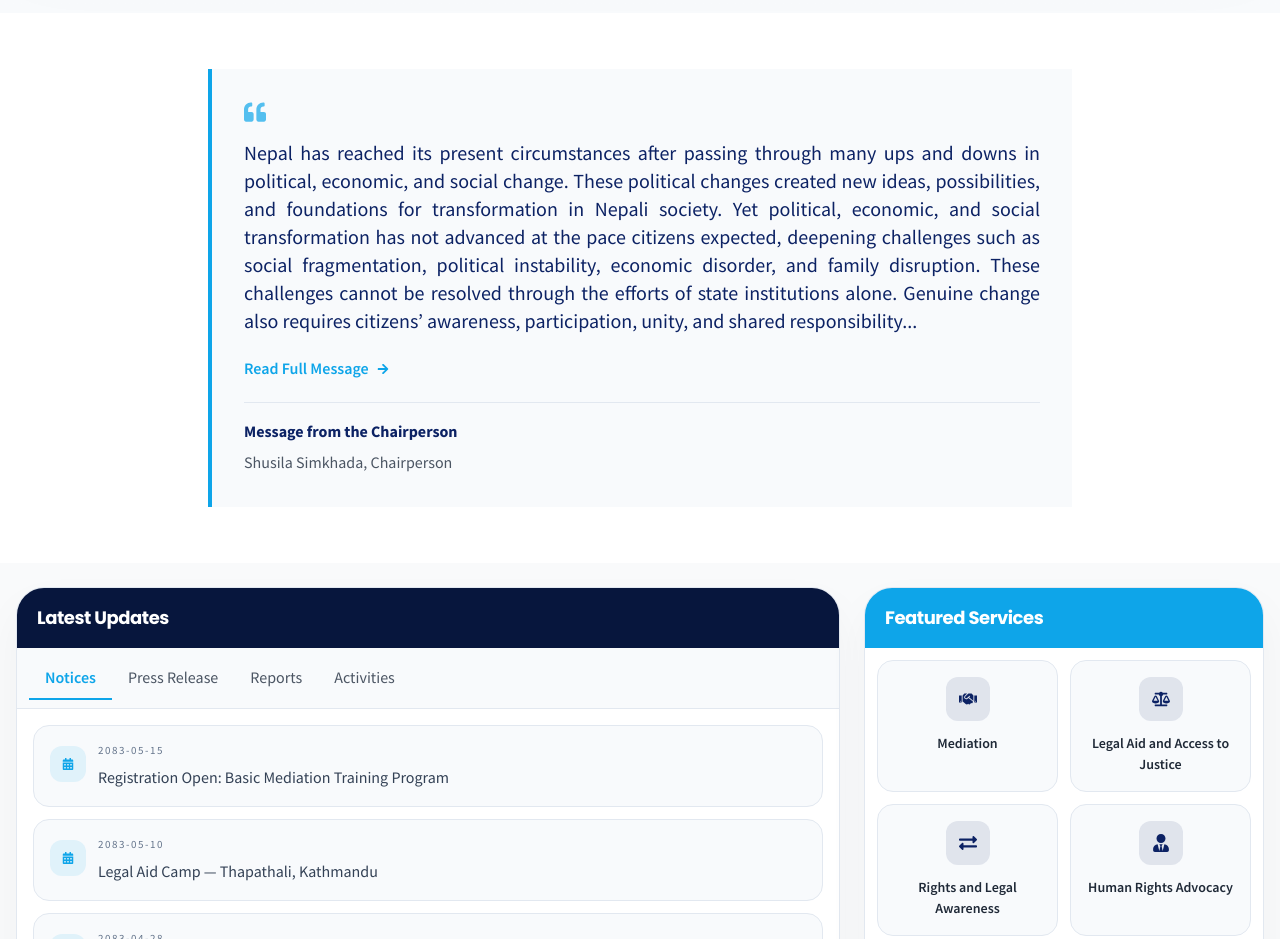
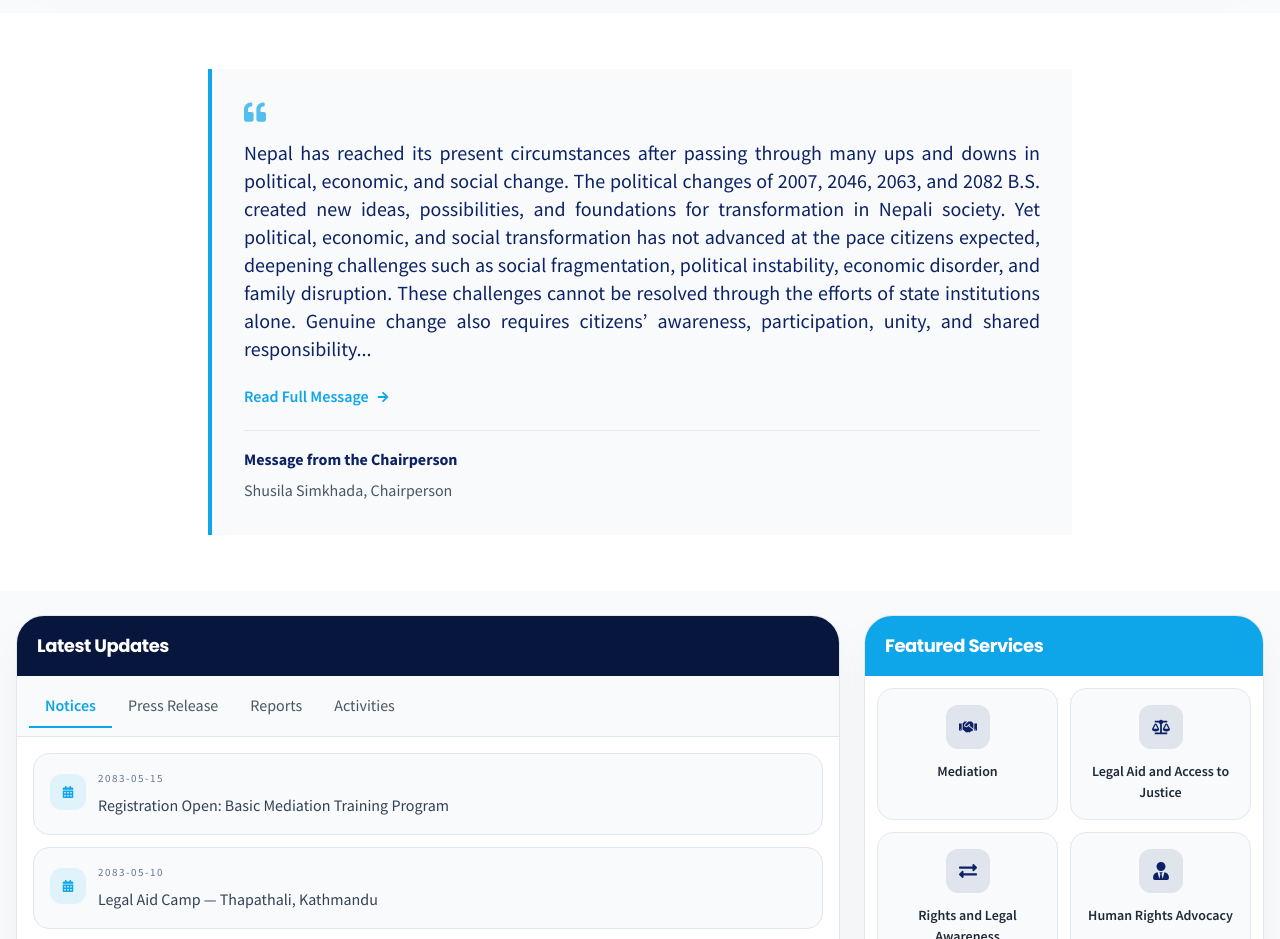
Before and after one commit to AbaeNeupane/REPC-Nepal, a React (Vite) app: page / in a window 1280 px wide. Shown: the part 2040-2979 px from the top of the page. Built offline with nearby package versions, Linux system fonts and the light colour scheme.

Commit message:
minor change

```diff
--- a/src/components/ChairpersonMessage.jsx
+++ b/src/components/ChairpersonMessage.jsx
@@ -14,7 +14,7 @@ const ChairpersonMessage = () => {
           <FaQuoteLeft className="mb-4 text-sky/70" size={22} />
           <p className={`text-justify text-lg leading-relaxed text-navy sm:text-xl ${lang === 'np' ? 'font-nepali' : ''}`}>
             {t(
-              'Nepal has reached its present circumstances after passing through many ups and downs in political, economic, and social change. These political changes created new ideas, possibilities, and foundations for transformation in Nepali society. Yet political, economic, and social transformation has not advanced at the pace citizens expected, deepening challenges such as social fragmentation, political instability, economic disorder, and family disruption. These challenges cannot be resolved through the efforts of state institutions alone. Genuine change also requires citizens’ awareness, participation, unity, and shared responsibility...',
+              'Nepal has reached its present circumstances after passing through many ups and downs in political, economic, and social change. The political changes of 2007, 2046, 2063, and 2082 B.S. created new ideas, possibilities, and foundations for transformation in Nepali society. Yet political, economic, and social transformation has not advanced at the pace citizens expected, deepening challenges such as social fragmentation, political instability, economic disorder, and family disruption. These challenges cannot be resolved through the efforts of state institutions alone. Genuine change also requires citizens’ awareness, participation, unity, and shared responsibility...',
               'नेपालले राजनीतिक, आर्थिक तथा सामाजिक परिवर्तनका अनेकौँ आरोह–अवरोह पार गर्दै वर्तमान परिस्थितिमा आएको छ। वि.सं. २००७, २०४६, २०६३ तथा २०८२ का राजनीतिक परिवर्तनहरूले नेपाली समाजमा नयाँ सोच, सम्भावना र परिवर्तनका आधारहरू निर्माण गरेपनि नागरिकका अपेक्षा र चाहनाअनुरूप राजनीतिक, आर्थिक तथा सामाजिक रूपान्तरणले अपेक्षित गति लिन नसक्दा सामाजिक विखण्डन, राजनीतिक अस्थिरता, आर्थिक विशृङ्खलता र पारिवारिक विचलनजस्ता चुनौतीहरू अझै गहिरिँदै गएको अनुभूति भएको छ। यी समस्याहरूको समाधान राज्यका निकायहरूको मात्र प्रयासबाट सम्भव हुँदैन। परिवर्तनको वास्तविक आधार नागरिकको जागरूकता, सहभागिता, एकता र सामूहिक उत्तरदायित्वको पनि जरुरी छ। त्यसैले...',
             )}
           </p>
```
